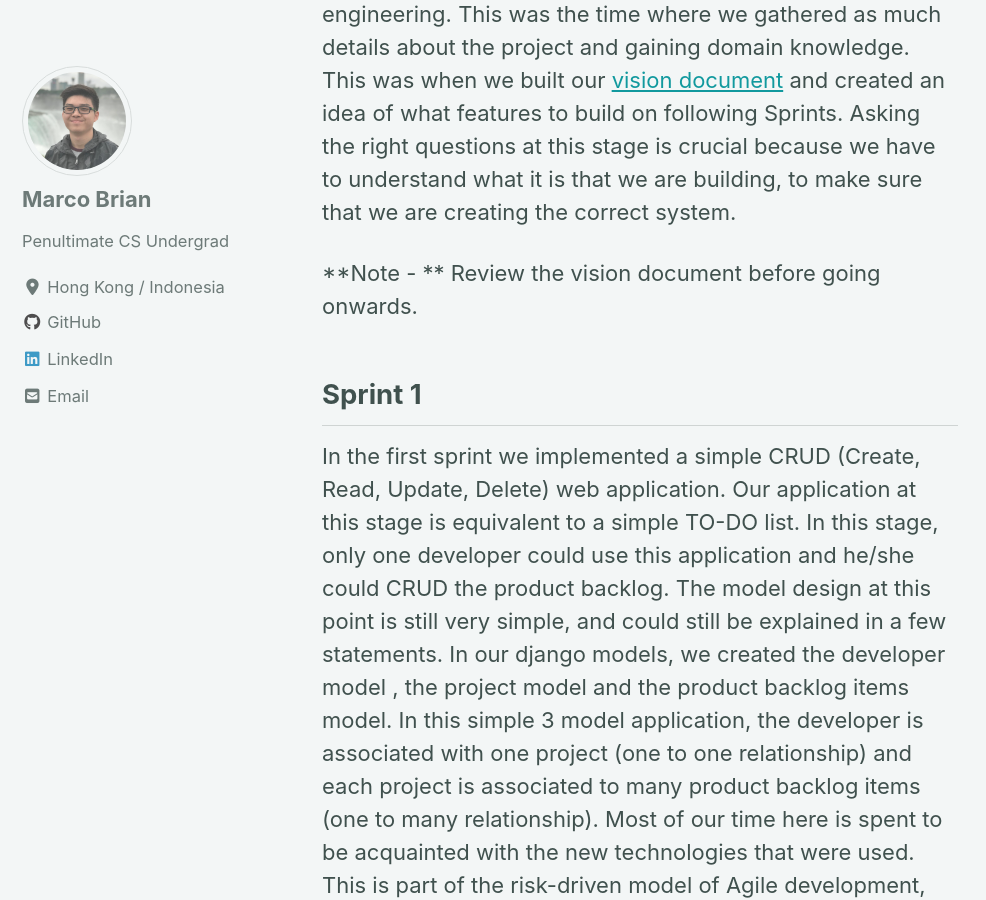
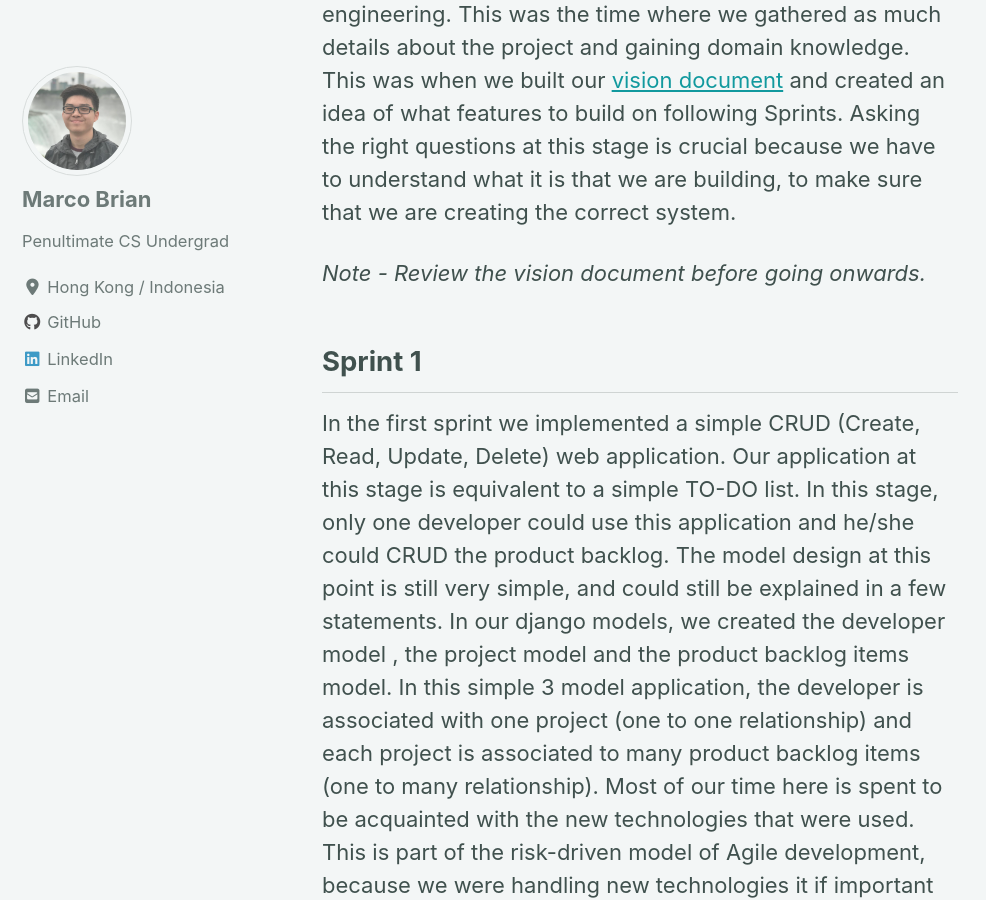
Before and after one commit to MarcoBrian/MarcoBrianJekyll, a Jekyll site: the page built from _posts/2019-11-04-backtrack.md, in a window 1280 px wide and 900 px high, scrolled down 1260 px. Shown: the whole window, without its empty margins (0-986 px from the left). Built offline with Jekyll 4.4.1, drawn with Linux system fonts in a browser that asks for light colours; cached includes are drawn as plain includes; nearby versions of some CDN libraries.

```diff
--- a/_posts/2019-11-04-backtrack.md
+++ b/_posts/2019-11-04-backtrack.md
@@ -18,7 +18,7 @@ You can find the Django class diagram [here](https://marcobrian.github.io/assets
 ## Inception Phase
 In the beginning we had an initial phase for requirements engineering. This was the time where we gathered as much details about the project and gaining domain knowledge. This was when we built our [vision document](https://marcobrian.github.io/assets/backtrack/visiondoc.pdf) and created an idea of what features to build on following Sprints. Asking the right questions at this stage is crucial because we have to understand what it is that we are building, to make sure that we are creating the correct system.
 
-**Note - ** Review the vision document before going onwards.
+*Note - Review the vision document before going onwards.*
 
 ## Sprint 1
 
```
